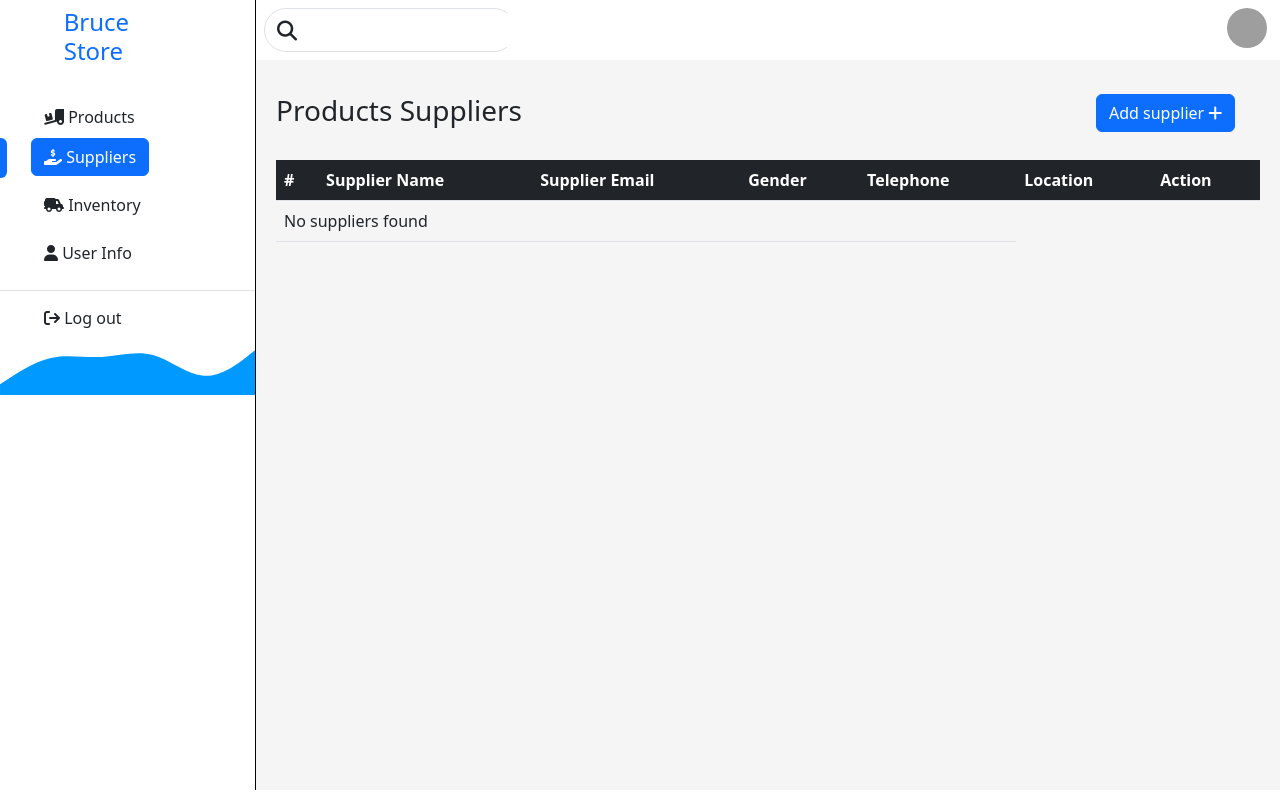
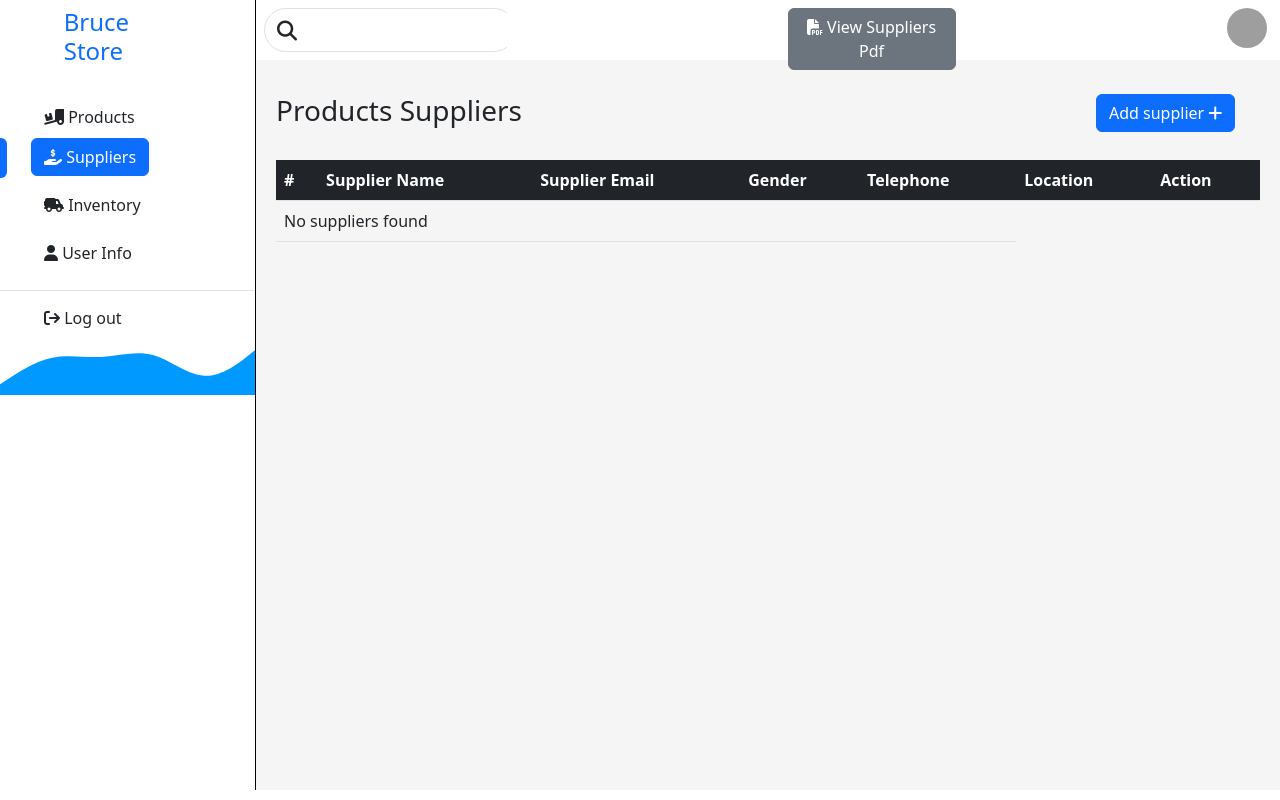
Before and after one commit to RUTAGENGWA-ASANTE-BRUCE/Stock-Management-CodeIgnitor, a CodeIgniter app: page /Stock-Management-CodeIgnitor/Stock/productSuppliers in a window 1280 px wide. Run offline with CodeIgniter, Linux system fonts and the light colour scheme; data that the repository does not hold is empty; some libraries are stand-ins or nearby versions; grey boxes are pictures that could not be loaded.

Commit message:
new change

```diff
--- a/stockManagement/application/views/productSuppliers.php
+++ b/stockManagement/application/views/productSuppliers.php
@@ -2,6 +2,10 @@
 <html lang="en">
 
 <head>
+<?php if (!isset($SESSION['user_data'])){
+        header(base_url().'/User/login');
+    }
+    ?>
     <meta charset="UTF-8">
     <meta http-equiv="X-UA-Compatible" content="IE=edge">
     <meta name="viewport" content="width=device-width, initial-scale=1.0">
@@ -38,7 +42,7 @@
 
             <div class="mt-4 ">
                 <div style="width:7px;height:40px; " class="rounded-end float-start bg-white"></div>
-                <a class="btn bg-white float-start ms-4" href="<?php echo base_url() . 'Stock/stockProducts/' . $user['user_id']; ?>">
+                <a class="btn bg-white float-start ms-4" href="<?php echo base_url() . 'Stock/stockProducts'  ; ?>">
 
                     <i class="fa-solid fa-truck-ramp-box"></i>
                     Products
@@ -55,7 +59,7 @@
             </div>
             <div class="mt-2">
                 <div style="width:7px;height:40px; " class="rounded-end float-start bg-white"></div>
-                <a class="btn  float-start ms-4 bg-white" href="<?php echo base_url() . 'Stock/inventories/' . $user['user_id']; ?>">
+                <a class="btn  float-start ms-4 bg-white" href="<?php echo base_url() . 'Stock/inventories'; ?>">
 
                     <i class="fa-solid fa-truck-field"></i>
                     Inventory
@@ -63,7 +67,7 @@
             </div>
             <div class="mt-2">
                 <div style="width:7px;height:40px; " class="rounded-end float-start bg-white"></div>
-                <a class="btn bg-white  ms-4" href="<?php echo base_url() . 'User/userInfo/' . $user['user_id'] ?>">
+                <a class="btn bg-white  ms-4" href="<?php echo base_url() . 'User/userInfo' ?>">
 
                     <i class="fa-solid fa-user"></i>
                     User Info
@@ -89,6 +93,10 @@
                 <i class="fa-solid fa-magnifying-glass fs-5 mt-2 ms-2"></i>
                 <input style="border:none;outline:none;flex:1;" type="text" name="search" />
             </div>
+            <div class="col-2 text-right"><a href="<?php echo base_url() . 'Stock/suppliersPdf';?>" class="btn btn-secondary">
+                    <i class="fa-solid fa-file-pdf"></i>
+                    View Suppliers Pdf
+                    </a></div>
             <div class="d-flex">
                 <img src="<?php echo base_url() . 'public/images/' . $user['profilePicture']; ?>" style="width: 40px;height: 40px;object-fit: cover;border-radius:50%;" />
                 <div style="display:flex;flex-direction: column;margin-left: 5px;">
@@ -119,7 +127,7 @@
 
             <div class="d-flex mt-4 justify-content-between">
                 <h3>Products Suppliers</h3>
-                <div class="col-2 text-right"><a href="<?php echo base_url() . 'Stock/createSupplier/' . $user['user_id']; ?>" class="btn btn-primary">Add supplier
+                <div class="col-2 text-right"><a href="<?php echo base_url() . 'Stock/createSupplier'; ?>" class="btn btn-primary">Add supplier
                         <i class="fa-solid fa-plus"></i>
                     </a></div>
 
```
